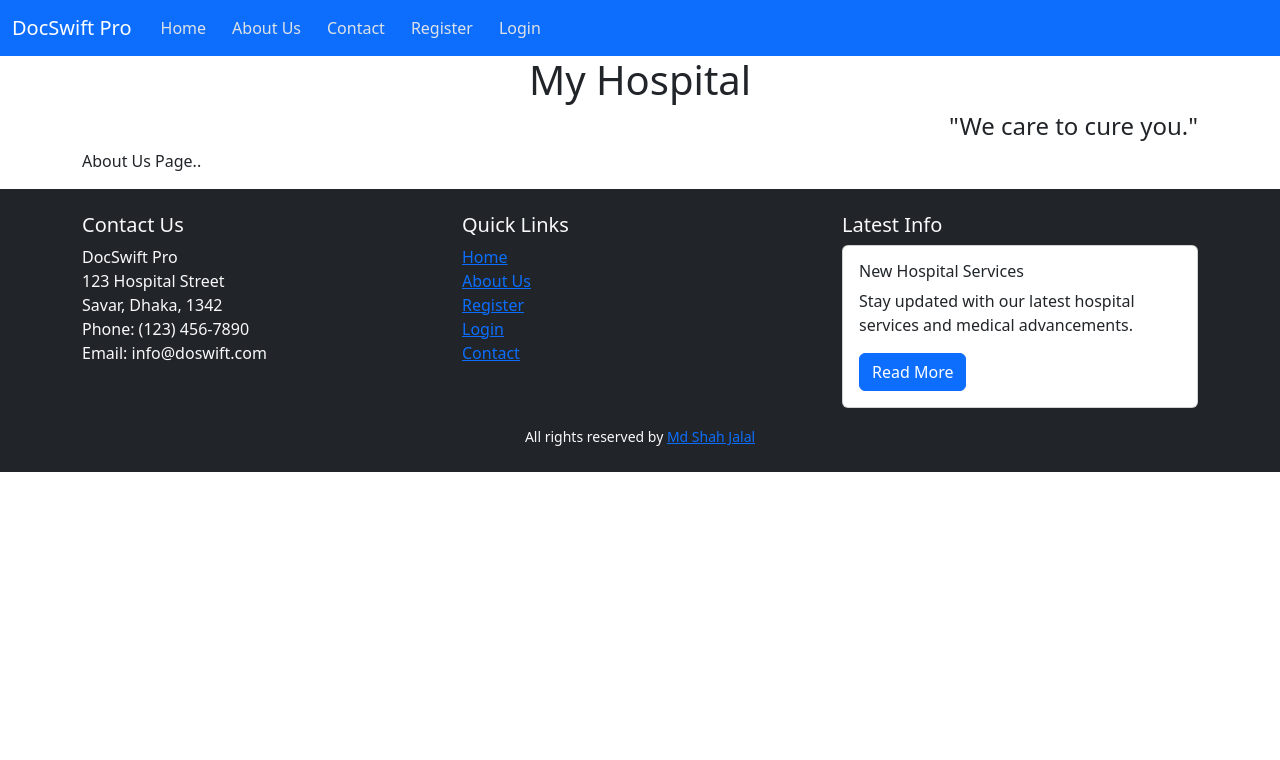
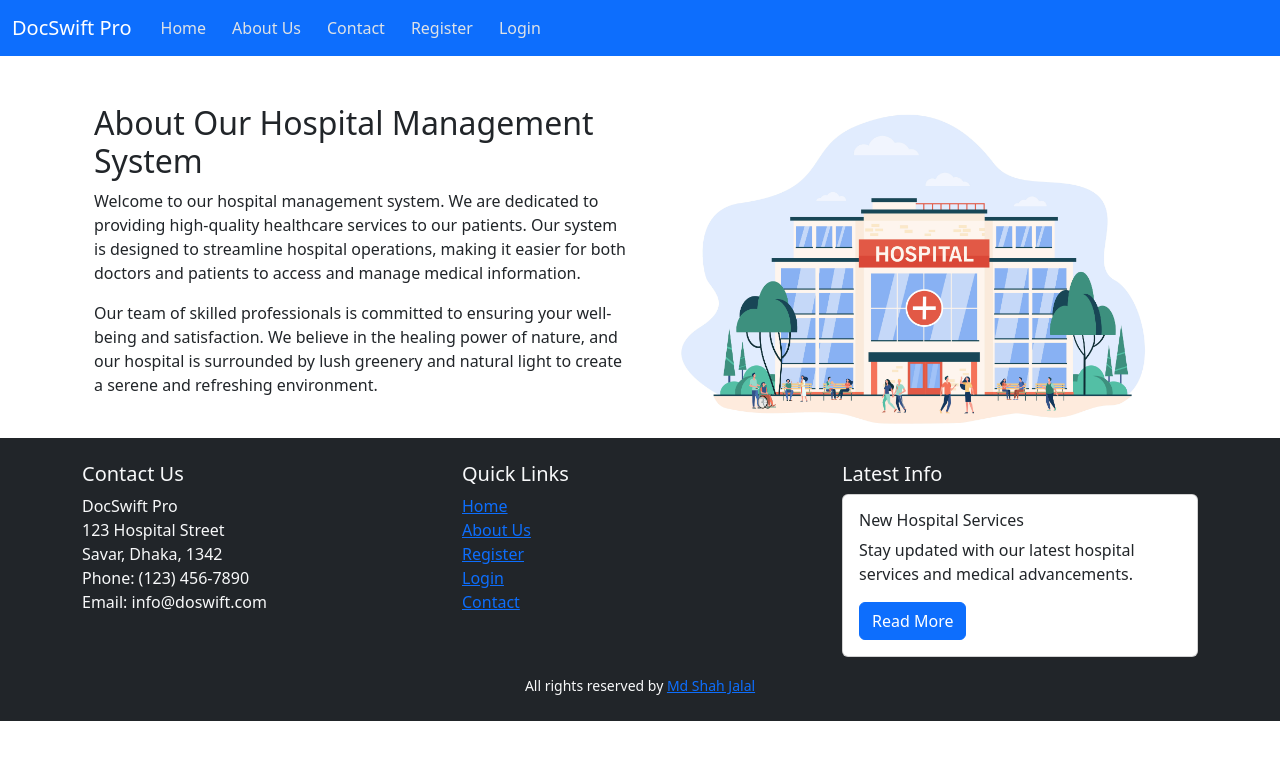
Before and after one commit to ProgrammerShahJalal/DocSwift-Pro, a Django app: template account/templates/account/aboutus.html in a window 1280 px wide. Shown: the top 760 px of the page. Run offline with Django 3.2, Linux system fonts and the light colour scheme; the template is opened without the code that fills it, so the values that code supplies are empty.

Commit message:
done about page

```diff
--- a/account/templates/account/aboutus.html
+++ b/account/templates/account/aboutus.html
@@ -1,15 +1,21 @@
 {% extends 'base.html' %}
+{% load static %}
+
 {% block content %}
-<div class="jumbotron">
-<h1 align="center">My Hospital</h1>
-<style>
-  p.c {
-    font-style: oblique;
-  }
-</style>
-<h4 align="right" class="c">"We care to cure you."</h4>
-
-    <p> About Us Page..</p>
+<div class="container">
+    <div class="row mt-5">
+        <div class="col-md-6">
+            <h2>About Our Hospital Management System</h2>
+            <p>
+                Welcome to our hospital management system. We are dedicated to providing high-quality healthcare services to our patients. Our system is designed to streamline hospital operations, making it easier for both doctors and patients to access and manage medical information.
+            </p>
+            <p>
+                Our team of skilled professionals is committed to ensuring your well-being and satisfaction. We believe in the healing power of nature, and our hospital is surrounded by lush greenery and natural light to create a serene and refreshing environment.
+            </p>
+        </div>
+        <div class="col-md-6">
+            <img src="{% static 'images/hospital.jpg' %}" alt="Hospital Image" class="img-fluid rounded">
+        </div>
+    </div>
 </div>
-
 {% endblock %}
```
